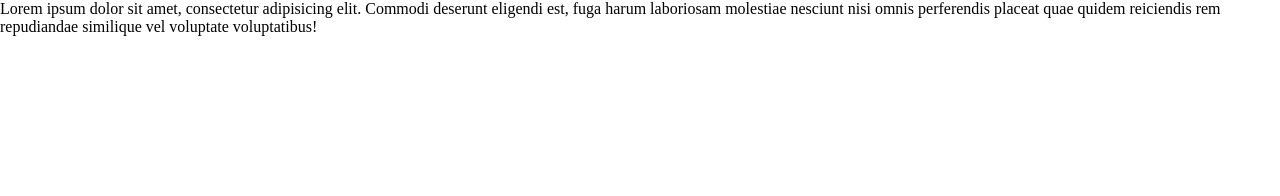
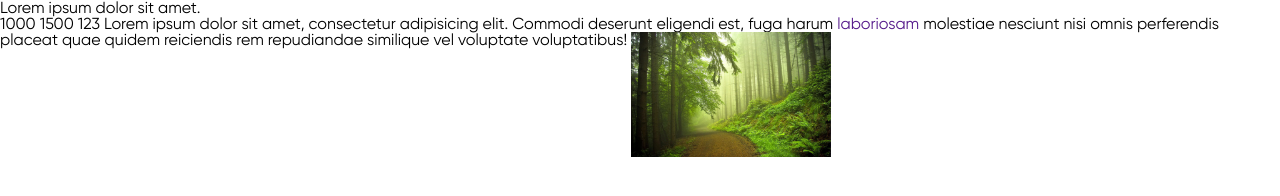
Before and after one commit to GreennPingvin/freelancer, a plain HTML site: page Code/index.html in a window 1280 px wide. Drawn offline with Linux system fonts and the light colour scheme.

Commit message:
work with fonts

```diff
--- a/Code/css/style.css
+++ b/Code/css/style.css
@@ -1,4 +1,26 @@
-/*resetting default styles*/
+/*plug in Poppins font*/
+@import url("https://fonts.googleapis.com/css2?family=Poppins:wght@400;700&display=swap");
+
+/*plug in Gilroy font*/
+@font-face {
+  font-family: "Gilroy";
+  src:
+    url("../fonts/Gilroy-Regular.woff2") format("woff2"),
+    url("../fonts/Gilroy-Regular.woff") format("woff");
+  font-weight: normal;
+  font-style: normal;
+  font-display: swap;
+}
+@font-face {
+  font-family: "Gilroy";
+  src:
+    url("../fonts/Gilroy-Bold.woff2") format("woff2"),
+    url("../fonts/Gilroy-Bold.woff") format("woff");
+  font-weight: bold;
+  font-style: normal;
+  font-display: swap;
+}
+/*reset default styles*/
 *,
 *::before,
 *::after {
@@ -29,6 +51,9 @@ img {
   vertical-align: top;
 }
 html {
+  font-size: 16px;
 }
 body {
+  font-family: Gilroy, sans-serif;
+  line-height: 1;
 }
--- a/Code/index.html
+++ b/Code/index.html
@@ -11,11 +11,15 @@
     <title>Lesson 4</title>
   </head>
   <body>
-    <p>
+    <h1>Lorem ipsum dolor sit amet.</h1>
+    <p class="text">
+      <span class="discount">1000</span> 1500
+      <span>123</span>
       Lorem ipsum dolor sit amet, consectetur adipisicing elit. Commodi deserunt
-      eligendi est, fuga harum laboriosam molestiae nesciunt nisi omnis
-      perferendis placeat quae quidem reiciendis rem repudiandae similique vel
-      voluptate voluptatibus!
+      eligendi est, fuga harum <a class="link" href="">laboriosam</a> molestiae
+      nesciunt nisi omnis perferendis placeat quae quidem reiciendis rem
+      repudiandae similique vel voluptate voluptatibus!
+      <img src="img/forest.jpg" width="200px" alt="" />
     </p>
   </body>
 </html>
```
Also changed, not shown: Code/fonts/Gilroy-Bold.woff (added), Code/fonts/Gilroy-Bold.woff2 (added), Code/fonts/Gilroy-Regular.woff (added), Code/fonts/Gilroy-Regular.woff2 (added).
